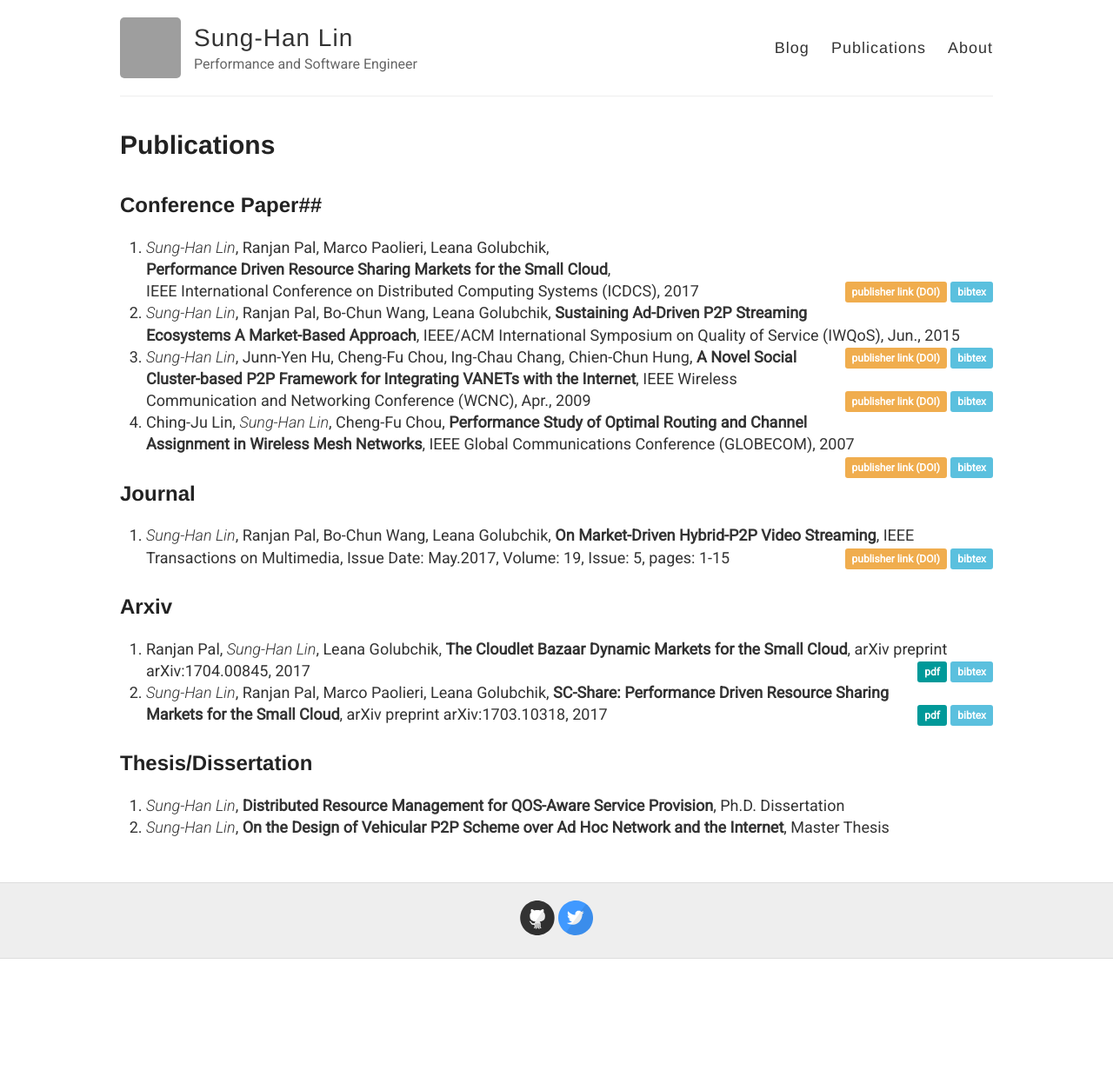
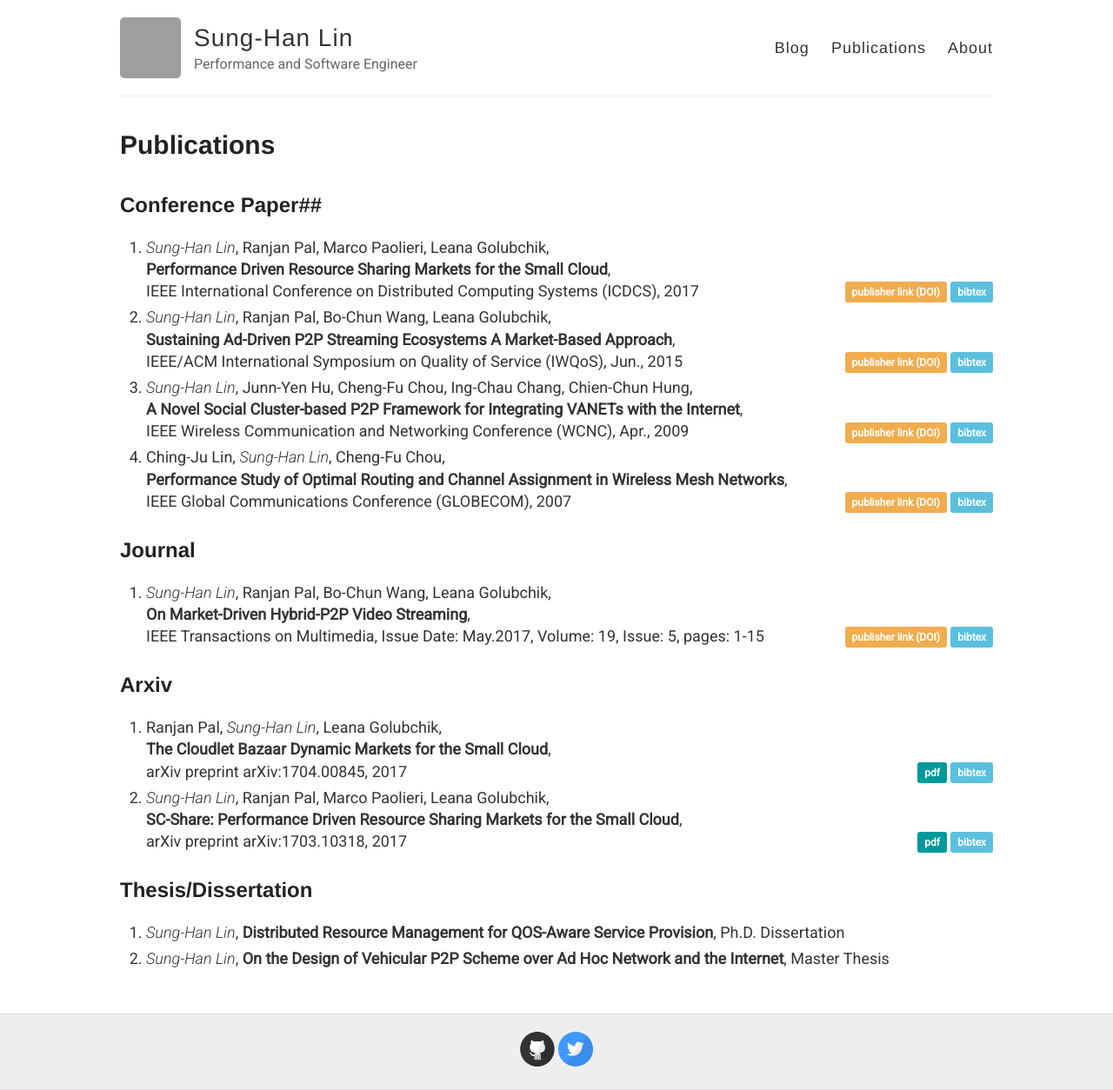
Before and after one commit to sunghlin/temp.sunghlin.github.io, a Jekyll site: the page built from publications.md, in a window 1280 px wide. Shown: the whole page at 87% size. Built offline with Jekyll 4.4.1, drawn with Linux system fonts in a browser that asks for light colours; before the commit the page ends 1103 px from its top, so only the background shows below that; grey boxes are pictures that could not be loaded.

Commit message:
new style

```diff
--- a/publications.md
+++ b/publications.md
@@ -8,26 +8,26 @@ permalink: /publications/
 1. _Sung-Han Lin_, Ranjan Pal, Marco Paolieri, Leana Golubchik, <br/>__Performance Driven Resource Sharing Markets for the Small Cloud__,<br/> IEEE International Conference on Distributed Computing Systems (ICDCS), 2017
     - <span class="link">[publisher link (DOI)](http://ieeexplore.ieee.org/document/7979971/)</span>
     - <span class="bibtex">[bibtex](https://scholar.googleusercontent.com/scholar.bib?q=info:BIjhLW7jytIJ:scholar.google.com/&output=citation&scisig=AAGBfm0AAAAAWh-1f6S9uaYhtXvO09-OE1u-y57O3xEq&scisf=4&ct=citation&cd=0&hl=en)</span>
-1. _Sung-Han Lin_, Ranjan Pal, Bo-Chun Wang, Leana Golubchik, __Sustaining Ad-Driven P2P Streaming Ecosystems A Market-Based Approach__, IEEE/ACM International Symposium on Quality of Service (IWQoS), Jun., 2015
+1. _Sung-Han Lin_, Ranjan Pal, Bo-Chun Wang, Leana Golubchik, <br/>__Sustaining Ad-Driven P2P Streaming Ecosystems A Market-Based Approach__,<br/> IEEE/ACM International Symposium on Quality of Service (IWQoS), Jun., 2015
     - <span class="link">[publisher link (DOI)](http://ieeexplore.ieee.org/document/7404722/)</span>
     - <span class="bibtex">[bibtex](https://scholar.googleusercontent.com/scholar.bib?q=info:wukeBq3rO4oJ:scholar.google.com/&output=citation&scisig=AAGBfm0AAAAAWh-1xsB7rLiFFkKeqSPYOepTrKrRD3pv&scisf=4&ct=citation&cd=0&hl=en)</span>
-1. _Sung-Han Lin_, Junn-Yen Hu, Cheng-Fu Chou, Ing-Chau Chang, Chien-Chun Hung, __A Novel Social Cluster-based P2P Framework for Integrating VANETs with the Internet__, IEEE Wireless Communication and Networking Conference (WCNC), Apr., 2009
+1. _Sung-Han Lin_, Junn-Yen Hu, Cheng-Fu Chou, Ing-Chau Chang, Chien-Chun Hung,<br/> __A Novel Social Cluster-based P2P Framework for Integrating VANETs with the Internet__,<br/> IEEE Wireless Communication and Networking Conference (WCNC), Apr., 2009
     - <span class="link">[publisher link (DOI)](http://ieeexplore.ieee.org/document/4917531/)</span>
     - <span class="bibtex">[bibtex](https://scholar.googleusercontent.com/scholar.bib?q=info:CsbFvzSyE9YJ:scholar.google.com/&output=citation&scisig=AAGBfm0AAAAAWh-15fCSy0ZmJledvJP9w5SdTyqEG73O&scisf=4&ct=citation&cd=0&hl=en)</span>
-1. Ching-Ju Lin, _Sung-Han Lin_, Cheng-Fu Chou, __Performance Study of Optimal Routing and Channel Assignment in Wireless Mesh Networks__, IEEE Global Communications Conference (GLOBECOM), 2007
+1. Ching-Ju Lin, _Sung-Han Lin_, Cheng-Fu Chou,<br/> __Performance Study of Optimal Routing and Channel Assignment in Wireless Mesh Networks__,<br/> IEEE Global Communications Conference (GLOBECOM), 2007
     - <span class="link">[publisher link (DOI)](http://ieeexplore.ieee.org/document/4411824/)</span>
     - <span class="bibtex">[bibtex](https://scholar.googleusercontent.com/scholar.bib?q=info:Qpp7iAOG2aAJ:scholar.google.com/&output=citation&scisig=AAGBfm0AAAAAWh-2BbPq0V0FjlSkMJaCx3NpowHjXT-Y&scisf=4&ct=citation&cd=0&hl=en)</span>
 
 ## Journal ##
-1. _Sung-Han Lin_, Ranjan Pal, Bo-Chun Wang, Leana Golubchik, __On Market-Driven Hybrid-P2P Video Streaming__, IEEE Transactions on Multimedia, Issue Date: May.2017, Volume: 19, Issue: 5, pages: 1-15
+1. _Sung-Han Lin_, Ranjan Pal, Bo-Chun Wang, Leana Golubchik,<br/> __On Market-Driven Hybrid-P2P Video Streaming__,<br/> IEEE Transactions on Multimedia, Issue Date: May.2017, Volume: 19, Issue: 5, pages: 1-15
     - <span class="link">[publisher link (DOI)](http://ieeexplore.ieee.org/abstract/document/7797208/)</span>
     - <span class="bibtex">[bibtex](https://scholar.googleusercontent.com/scholar.bib?q=info:ZTzN5Mkt0z4J:scholar.google.com/&output=citation&scisig=AAGBfm0AAAAAWh-2GeJg1d04sZ5zAp7vGEhd6DdHyE-P&scisf=4&ct=citation&cd=0&hl=en)</span>
 
 ## Arxiv ##
-1. Ranjan Pal, _Sung-Han Lin_, Leana Golubchik, __The Cloudlet Bazaar Dynamic Markets for the Small Cloud__, arXiv preprint arXiv:1704.00845, 2017
+1. Ranjan Pal, _Sung-Han Lin_, Leana Golubchik,<br/> __The Cloudlet Bazaar Dynamic Markets for the Small Cloud__,<br/> arXiv preprint arXiv:1704.00845, 2017
     - <span class="pdf">[pdf](https://arxiv.org/pdf/1704.00845)</span>
     - <span class="bibtex">[bibtex](https://scholar.googleusercontent.com/scholar.bib?q=info:5cjYdyAVuBcJ:scholar.google.com/&output=citation&scisig=AAGBfm0AAAAAWh-2OYQmmXk48hBMkdtxAYm7WoqtFwcL&scisf=4&ct=citation&cd=0&hl=en)</span>
-1. _Sung-Han Lin_, Ranjan Pal, Marco Paolieri, Leana Golubchik, __SC-Share: Performance Driven Resource Sharing Markets for the Small Cloud__, arXiv preprint arXiv:1703.10318, 2017
+1. _Sung-Han Lin_, Ranjan Pal, Marco Paolieri, Leana Golubchik,<br/> __SC-Share: Performance Driven Resource Sharing Markets for the Small Cloud__,<br/> arXiv preprint arXiv:1703.10318, 2017
     - <span class="pdf">[pdf](https://arxiv.org/pdf/1703.10318)</span>
     - <span class="bibtex">[bibtex](https://scholar.googleusercontent.com/scholar.bib?q=info:RWB2t11LKXQJ:scholar.google.com/&output=citation&scisig=AAGBfm0AAAAAWh-2Td1VBkoLyXjQQ2C-44VCmcTWZMrt&scisf=4&ct=citation&cd=0&hl=en)</span>
 
--- a/style.scss
+++ b/style.scss
@@ -292,6 +292,9 @@ footer {
 /*********************/
 /*    PUBLICATION    */
 /*********************/
+ol li {
+  margin-bottom: 5px;
+}
 
 ol li ul {
   padding: 0;
```
